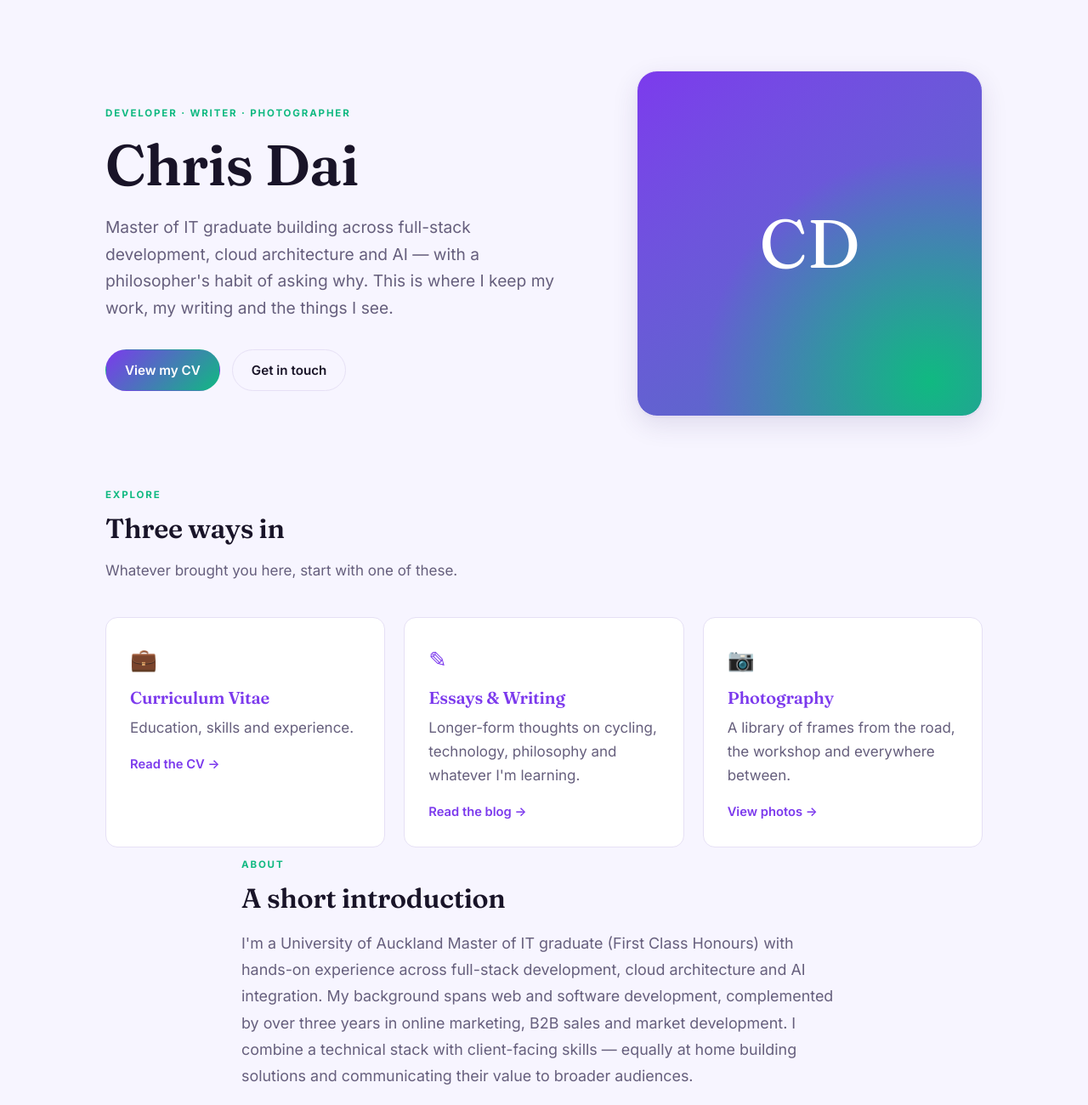
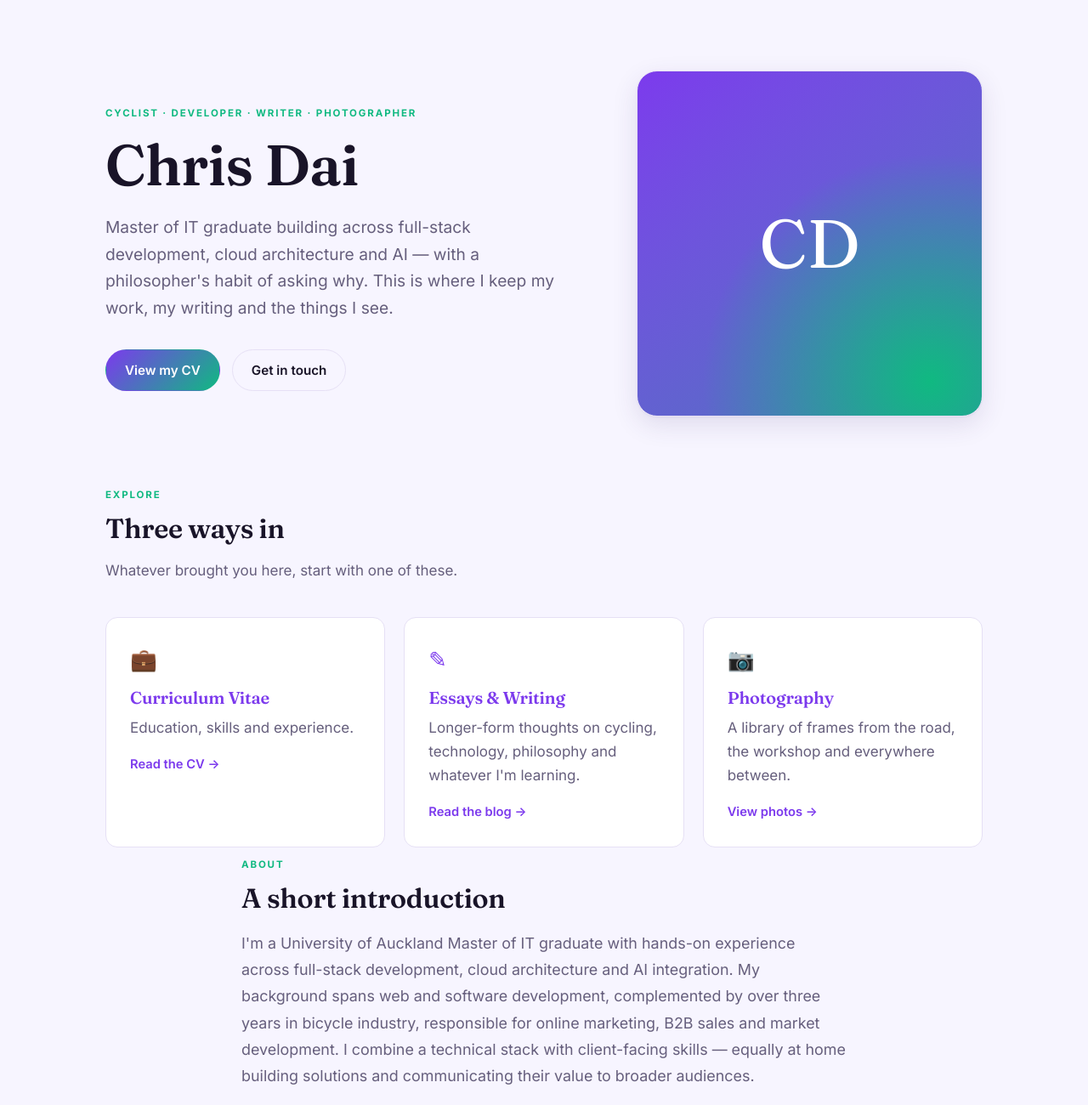
Before and after one commit to eudaimonia12/chrisandai.github.io, a plain HTML site: page index.html in a window 1280 px wide. Shown: the part 80-1380 px from the top of the page at 85% size. Drawn offline with Linux system fonts and the light colour scheme.

Commit message:
Change index text

```diff
--- a/index.html
+++ b/index.html
@@ -3,7 +3,7 @@
 <head>
   <meta charset="UTF-8" />
   <meta name="viewport" content="width=device-width, initial-scale=1.0" />
-  <title>Chris Dai — Developer, Writer, Photographer</title>
+  <title>Chris Dai — Cyclist, Developer, Writer and Photographer</title>
   <meta name="description" content="Personal site of Chris Dai — Master of IT graduate working across full-stack development, cloud architecture and AI. CV, essays and photography." />
   <link rel="preconnect" href="https://fonts.googleapis.com" />
   <link rel="preconnect" href="https://fonts.gstatic.com" crossorigin />
@@ -37,7 +37,7 @@
     <section class="hero">
       <div class="container hero-inner">
         <div class="reveal">
-          <p class="eyebrow">Developer · Writer · Photographer</p>
+          <p class="eyebrow">Cyclist · Developer · Writer · Photographer</p>
           <h1>Chris Dai</h1>
           <p class="lead">
             Master of IT graduate building across full-stack development, cloud
@@ -85,10 +85,9 @@
       <p class="eyebrow reveal">About</p>
       <h2 class="section-title reveal">A short introduction</h2>
       <p class="reveal muted" style="font-size:1.12rem; line-height:1.75;">
-        I'm a University of Auckland Master of IT graduate (First Class Honours)
-        with hands-on experience across full-stack development, cloud architecture
+        I'm a University of Auckland Master of IT graduate with hands-on experience across full-stack development, cloud architecture
         and AI integration. My background spans web and software development,
-        complemented by over three years in online marketing, B2B sales and market
+        complemented by over three years in bicycle industry, responsible for online marketing, B2B sales and market
         development. I combine a technical stack with client-facing skills — equally
         at home building solutions and communicating their value to broader audiences.
       </p>
```
